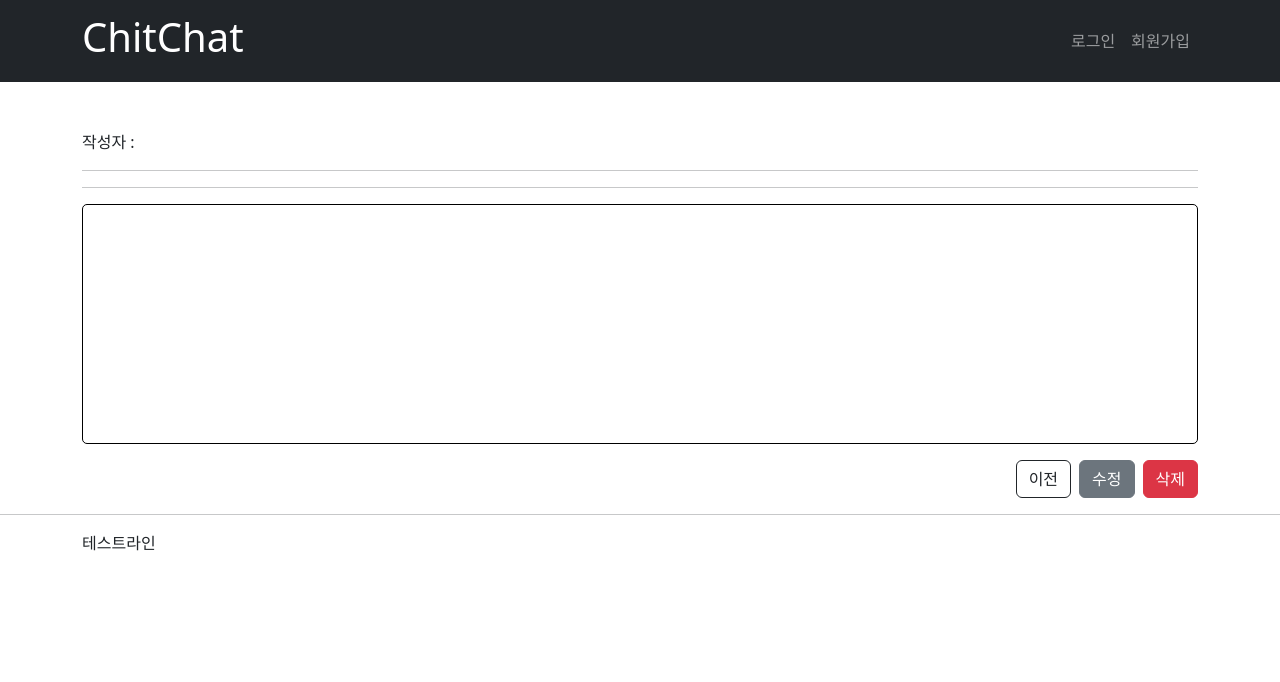
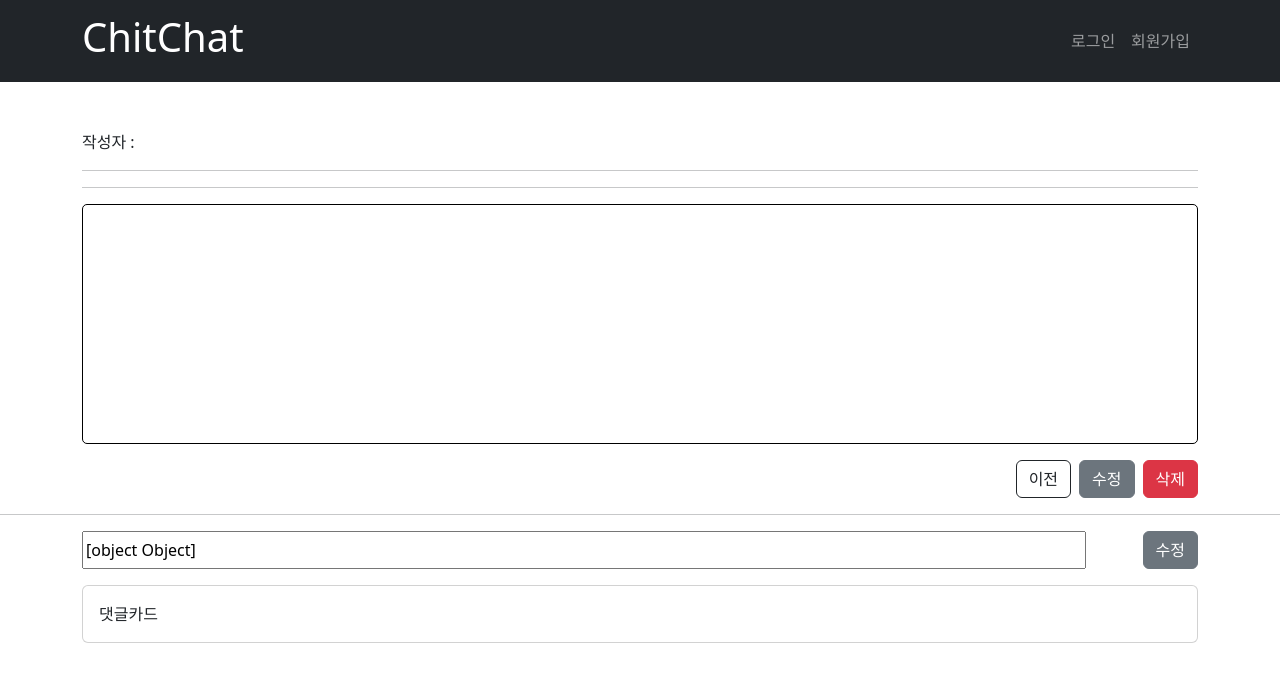
Before and after one commit to mini-operation-project-8/team8_front, a React (Create React App) app: page /chitchat/detail/1 in a window 1280 px wide. Shown: the top 682 px of the page. Built offline with nearby package versions, Linux system fonts and the light colour scheme; no server answers.

Commit message:
datail.jsx 댓글 UI 추가

```diff
--- a/src/components/Board.jsx
+++ b/src/components/Board.jsx
@@ -86,14 +86,13 @@ function Board() {
                   {i + 1}
                 </Pagination.Item>
             ))}
-            <Pagination.Next onClick={() => setPage(page + 1)}/>
+            <Pagination.Next onClick={(page) => setPage(page + 1)} disabled={page === numPages}/>
             <Pagination.Last />
           </Pagination>
         </Container>
     </Container>
   )
 }
-
 
 const Rows = styled.div`
   display: grid;
--- a/src/pages/Detail.jsx
+++ b/src/pages/Detail.jsx
@@ -5,6 +5,7 @@ import { useNavigate, useParams } from 'react-router-dom'
 import HeaderNav from '../components/HeaderNav'
 import Button from 'react-bootstrap/Button';
 import styled from 'styled-components';
+import Card from 'react-bootstrap/Card';
 
 import { __deletePost, __getPosts } from '../redux/modules/postModule';
 
@@ -16,6 +17,9 @@ export default function Detail() {
   const post = useSelector((state)=>state.posts.posts);
   console.log(post)
   const [findPost, setFindPost] = useState({});
+  const [comment, setComment] =useState({
+    contents: ""
+  });
 
   const changeInputHandler = (event) => {
     // const { value, name } = event.target;
@@ -28,6 +32,11 @@ export default function Detail() {
     dispatch(__deletePost(findPost.postId));
   }
 
+  //댓글........
+  const clickAddComment = (e) => {
+    setComment(e.target.value);
+  }
+
   // 서버 통신용 코드
   useEffect(()=>{
     dispatch(__getPosts());
@@ -37,7 +46,7 @@ export default function Detail() {
   },[JSON.stringify(post)]);
 
   // 로컬 통신용 코드
-  console.log(findPost)
+  // console.log(findPost)
   // useEffect(()=>{
   //   dispatch(__getPosts());
   //   setFindPost(post.find((item) => {
@@ -50,7 +59,7 @@ export default function Detail() {
       <HeaderNav />
       <Container>
         {/* 서버 통신용 코드 */}
-        <div style={{marginTop: "3rem"}}>
+        <div style={{ marginTop: "3rem" }}>
           <p>{findPost?.postId}</p>
           <p>작성자 : {findPost?.userId}</p>
           <hr />
@@ -73,19 +82,44 @@ export default function Detail() {
       {/* {findPost.map((item)=> item.id === findPost.id)
 
       } */}
-      <Container style={{alignItems: "end"}}>
+      <Container style={{ alignItems: "end" }}>
         <Btn>
-          <Button variant="outline-dark" onClick={()=>{navi("/")}}>이전</Button>{' '}
-          <Button variant="secondary" onClick={changeInputHandler}>수정</Button>{' '}
-          <Button variant="danger" onClick={postDeleteHandler}>삭제</Button>
+          <Button
+            variant="outline-dark"
+            onClick={() => {
+              navi("/");
+            }}
+          >
+            이전
+          </Button>{" "}
+          <Button variant="secondary" onClick={changeInputHandler}>
+            수정
+          </Button>{" "}
+          <Button variant="danger" onClick={postDeleteHandler}>
+            삭제
+          </Button>
         </Btn>
       </Container>
       <hr />
+      <Container
+        style={{
+          display: "flex",
+          flexDirection: "row",
+          justifyContent: "space-between",
+        }}
+      >
+        <StComment value={comment} onChange={clickAddComment}
+        type="text" placeholder="댓글을 달아주세요" />
+        &nbsp;<Button variant="secondary" >수정</Button>
+      </Container>
+      <p/>
       <Container>
-        <p>테스트라인</p>
+        <Card>
+          <Card.Body>댓글카드</Card.Body>
+        </Card>
       </Container>
     </div>
-  )
+  );
 }
 
 const P = styled.p`
@@ -100,3 +134,7 @@ const Btn = styled.div`
   justify-content: end;
   gap: 0.5rem;
 `
+
+const StComment = styled.input`
+ width : 90%;
+`
```
